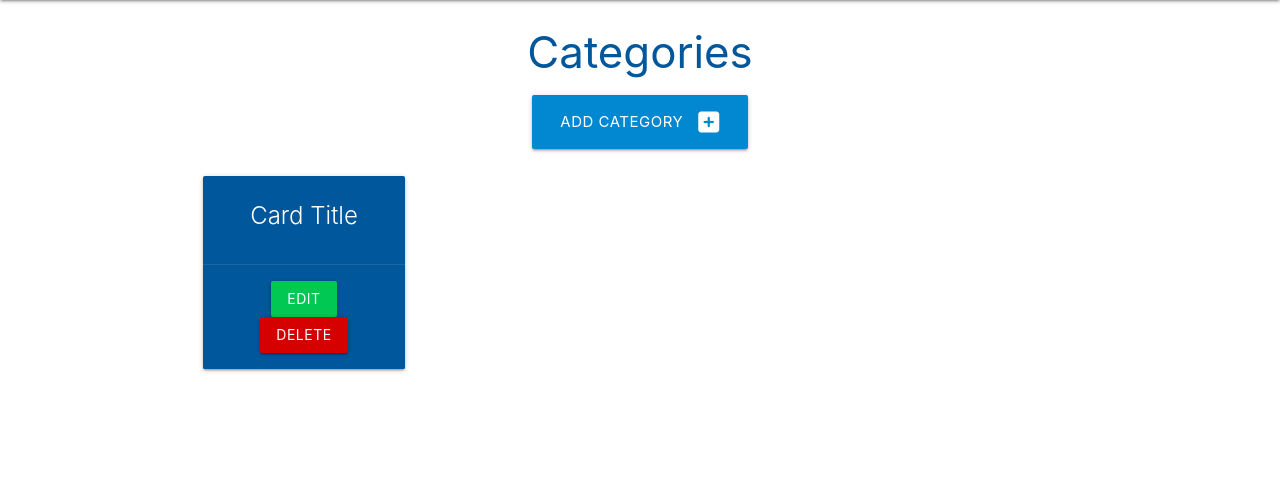
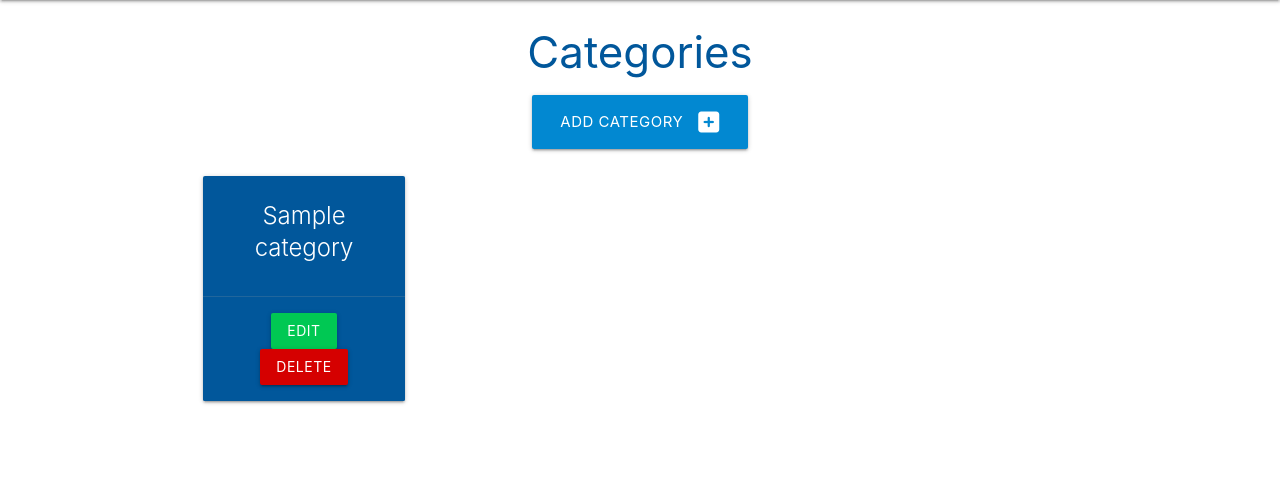
Before and after one commit to r3b3l-dev/flask-task-manager, a Flask app: page /categories in a window 1280 px wide. Shown: the part 64-568 px from the top of the page. Run offline with Flask 2, Linux system fonts and the light colour scheme; tables that the repository leaves empty hold one stand-in row (values such as "Sample post"); some libraries are stand-ins or nearby versions.

Commit message:
Configure add category button function and display cards

```diff
--- a/taskmanager/routes.py
+++ b/taskmanager/routes.py
@@ -10,7 +10,8 @@ def home():
 
 @app.route("/categories")
 def categories():
-    return render_template("categories.html")
+    categories = list(Category.query.order_by(Category.category_name).all())
+    return render_template("categories.html", categories=categories)
 
 
 @app.route("/add_category", methods=["GET", "POST"])
--- a/taskmanager/templates/categories.html
+++ b/taskmanager/templates/categories.html
@@ -12,10 +12,11 @@
 </div>
 
 <div class="row">
+    {% for category in categories %}
     <div class="col s12 m6 l3">
       <div class="card light-blue darken-4 center-align">
             <div class="card-content white-text">
-          <span class="card-title">Card Title</span>
+                <span class="card-title">{{ category.category_name }}</span>
             </div>
             <div class="card-action">
                 <a href="#" class="btn green accent-4">Edit</a>
@@ -23,6 +24,6 @@
             </div>
         </div>
     </div>
+    {% endfor %}
 </div>
-
 {% endblock %}
```
Lines whose indentation alone changed are shown as unchanged.
